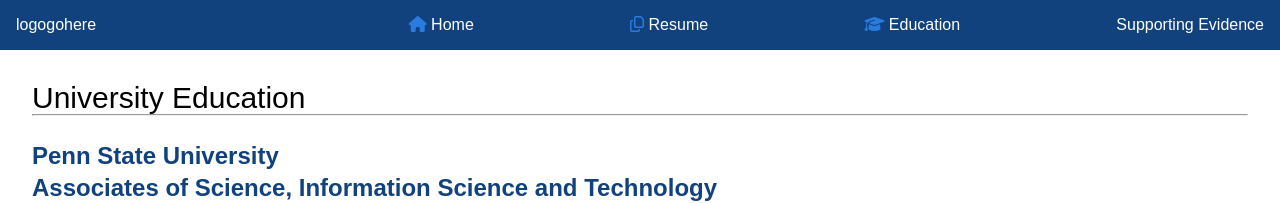
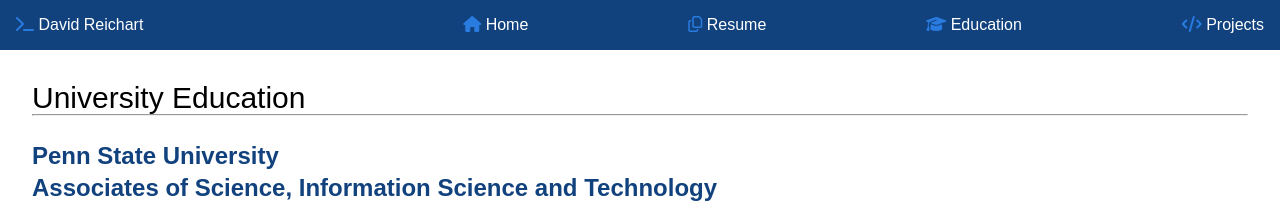
Before and after one commit to david-reichart/david-reichart.github.io, a plain HTML site: page IST-111-Portfolio/education.html in a window 1280 px wide. Shown: the top 203 px of the page. Drawn offline with Linux system fonts and the light colour scheme.

Commit message:
updated navar

```diff
--- a/IST-111-Portfolio/education.html
+++ b/IST-111-Portfolio/education.html
@@ -13,12 +13,12 @@
     <body>
         <!--site navigation-->
         <nav class="top-nav">
-            <a href="index.html">logogohere</a>
+            <a href="index.html"><i class="fa-solid fa-terminal"></i> David Reichart</a>
             <br>
             <a href="index.html"><i class="fa-solid fa-house"></i> Home</a>
             <a href="resume.html"><i class="fa-regular fa-copy"></i> Resume</a>
             <a href="education.html"><i class="fa-solid fa-graduation-cap"></i> Education</a>
-            <a href="#">Supporting Evidence</a>
+            <a href="#"><i class="fa-solid fa-code"></i> Projects</a>
         </nav>
         <main>
             <!--university-->
```
Also changed, not shown: IST-111-Portfolio/index.html (+2 -2 lines), IST-111-Portfolio/resume.html (+2 -2 lines).
